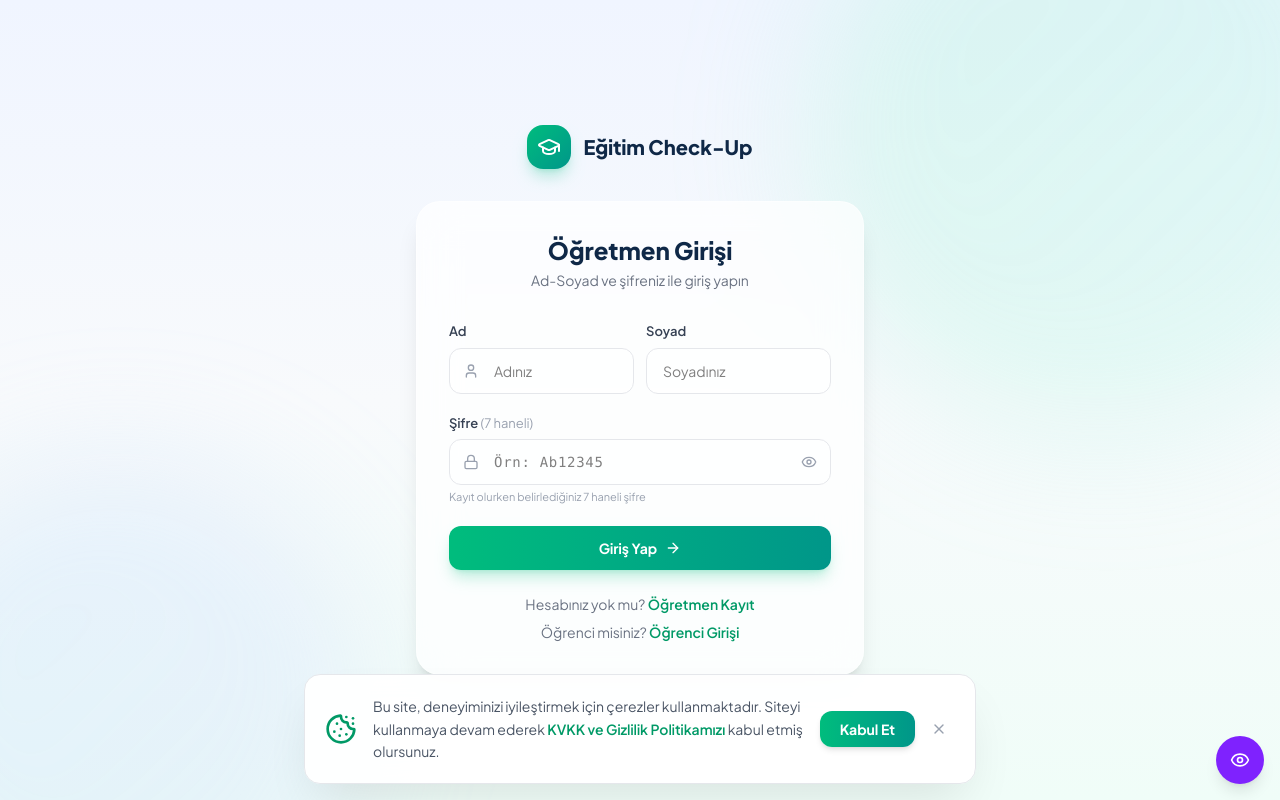
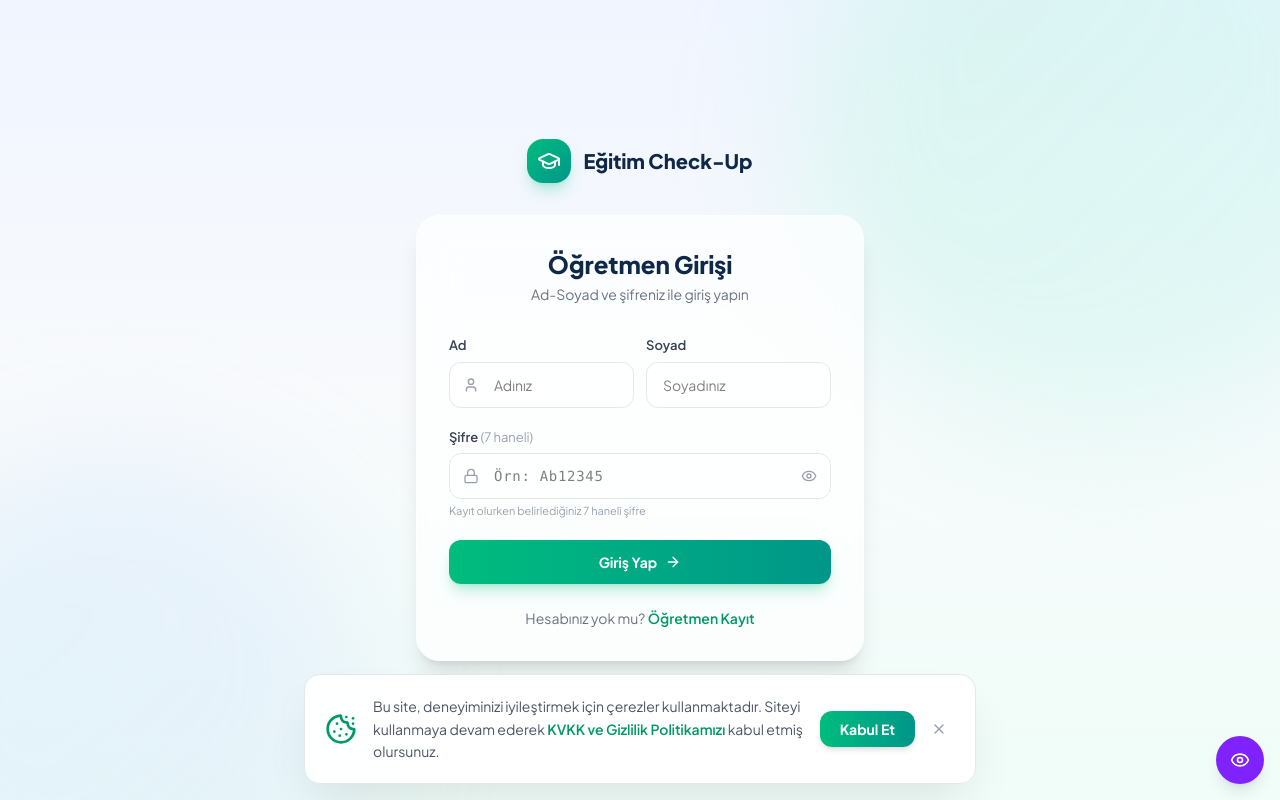
Before and after one commit to Ahmet571-es/egitim-checkup-pro, a Next.js app: page /login/ogretmen in a window 1280 px wide. Built offline with nearby package versions, Linux system fonts and the light colour scheme; no server answers.

Commit message:
fix: Öğretmen giriş sayfasından 'Öğrenci misiniz? Öğrenci Girişi' link'i kaldırıldı

```diff
--- a/src/app/(auth)/login/ogretmen/page.tsx
+++ b/src/app/(auth)/login/ogretmen/page.tsx
@@ -192,10 +192,6 @@ export default function TeacherLoginPage() {
             Hesabınız yok mu?{' '}
             <Link href="/register/ogretmen" className="text-emerald-600 font-semibold hover:underline">Öğretmen Kayıt</Link>
           </p>
-          <p className="text-center text-sm text-gray-500 mt-2">
-            Öğrenci misiniz?{' '}
-            <Link href="/login" className="text-emerald-600 font-semibold hover:underline">Öğrenci Girişi</Link>
-          </p>
         </div>
       </div>
     </div>
```
